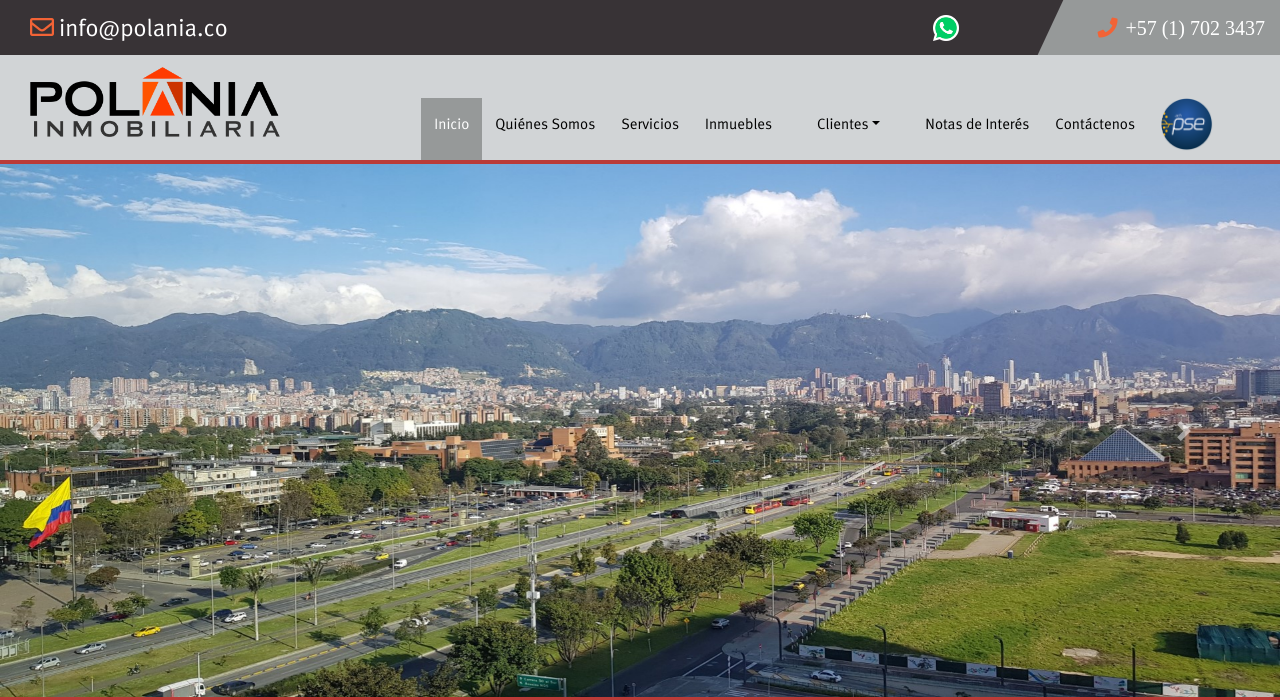
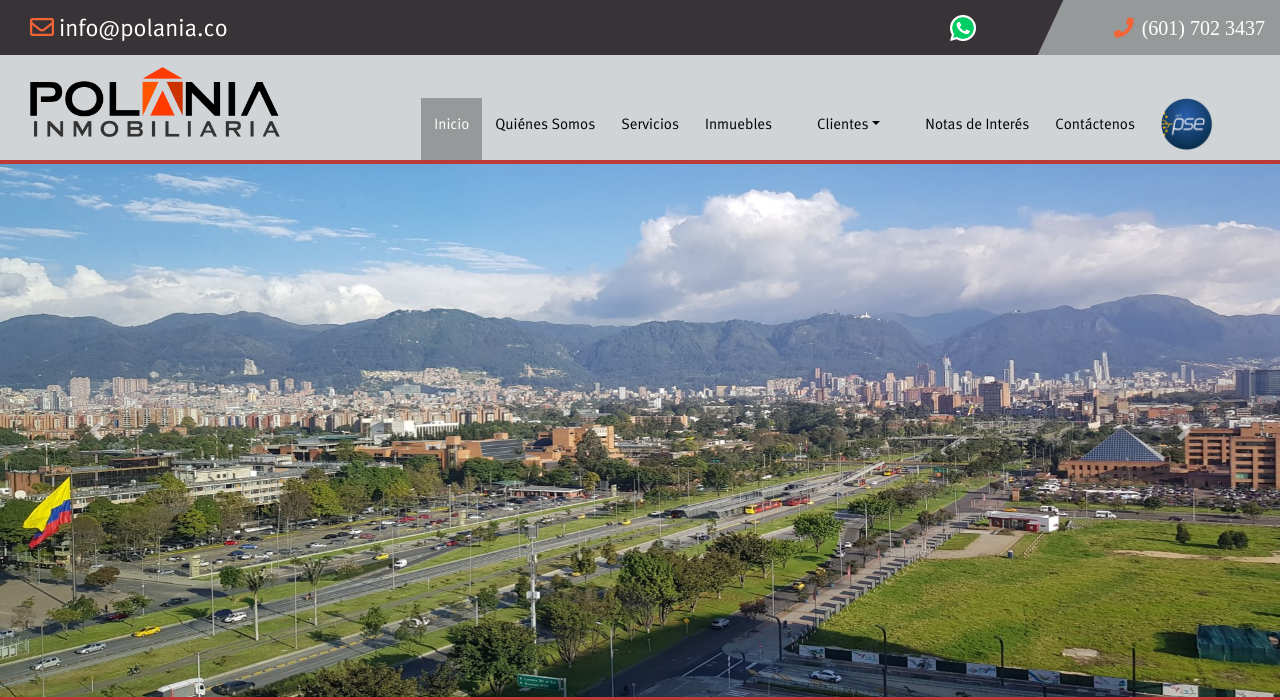
Before and after one commit to DexconDigital/polania, a PHP site: page /index.php in a window 1280 px wide. Shown: the top 700 px of the page. Run offline with PHP 8.4, Linux system fonts and the light colour scheme; data that the repository does not hold is empty.

Commit message:
Actualización

```diff
--- a/variables/variables.php
+++ b/variables/variables.php
@@ -43,8 +43,8 @@ $datos_contacto = [
 			"icono" => "fas fa-map-marker-alt",
 		],
 		"telefono_fijo" => [
-			"link"=> "0317023437",
-			"imprimir" => "+57 (1) 702 3437 ",
+			"link"=> "6017023437",
+			"imprimir" => "(601) 702 3437 ",
 			"icono" => "fas fa-phone-alt",
 		],
 		"celular" => [
```
